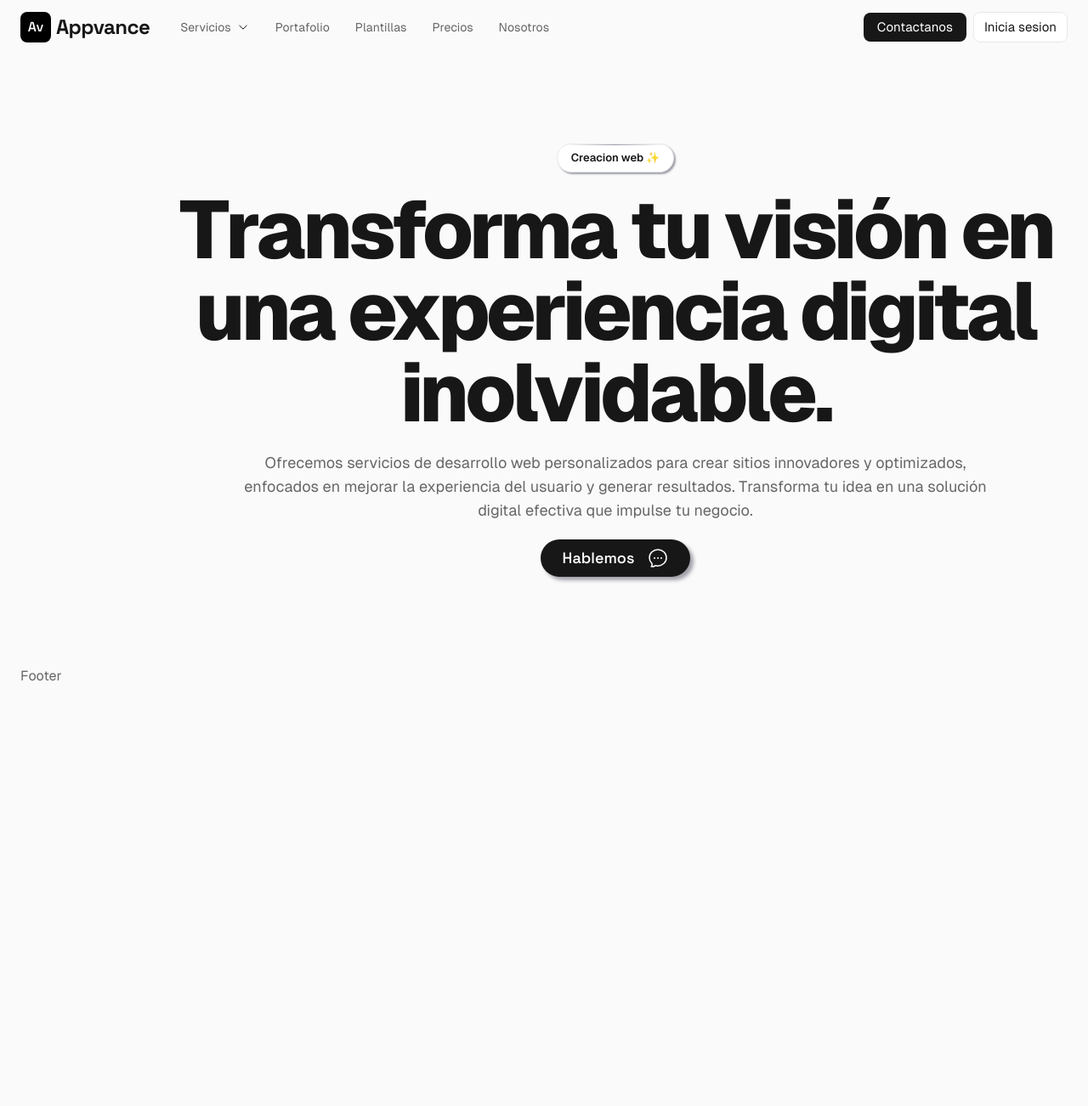
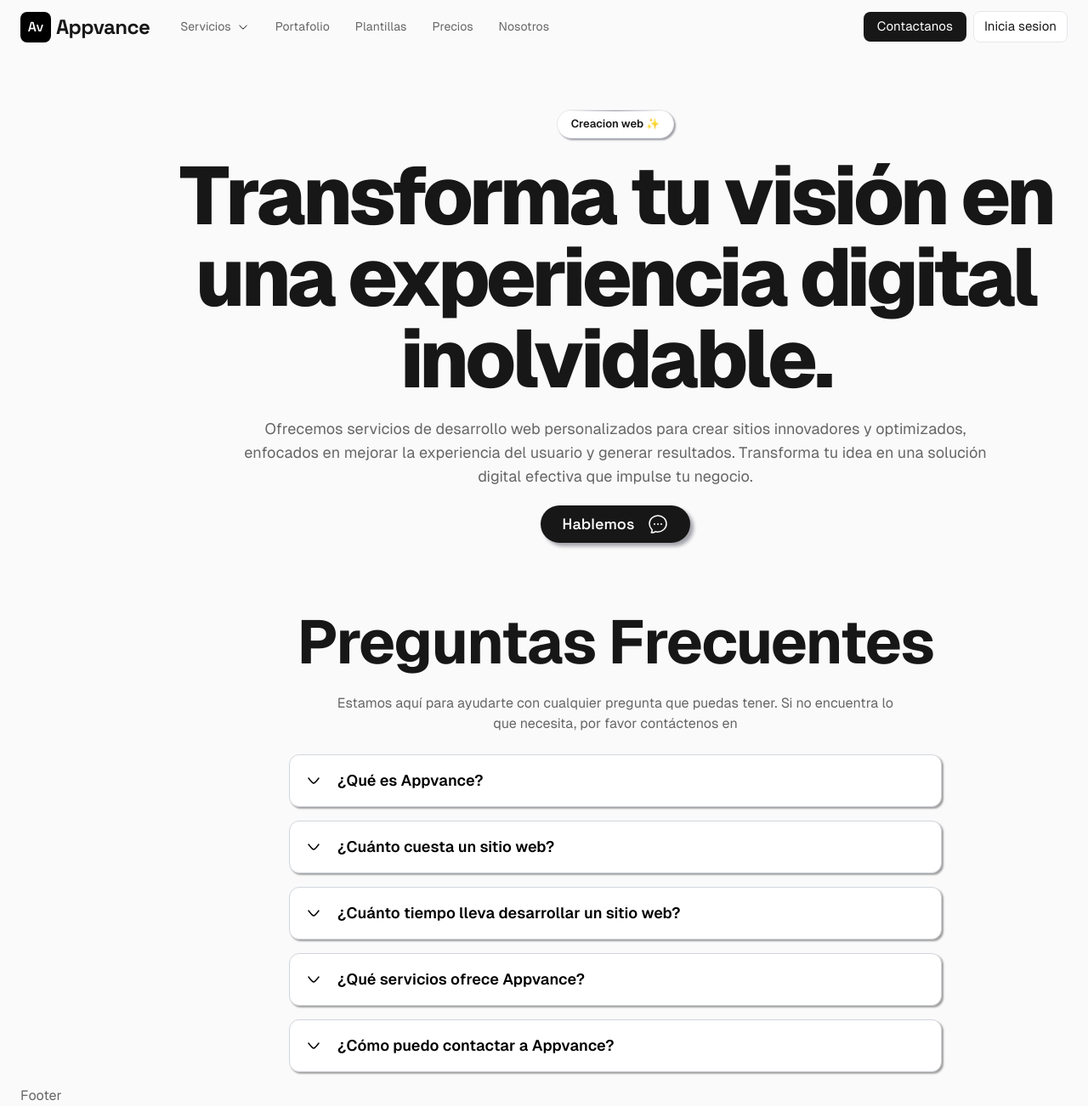
Before and after one commit to VictorManl/appvance, a Next.js app: page /home in a window 1280 px wide. Shown: the top 1302 px of the page at 85% size. Before the commit the page ends 808 px from the top, so only its background shows below. Built offline with nearby package versions, Linux system fonts and the light colour scheme.

Commit message:
Agregar secciones de Hero y FAQ, e integrar framer-motion para animaciones en el encabezado

```diff
--- a/package.json
+++ b/package.json
@@ -9,6 +9,7 @@
     "lint": "next lint"
   },
   "dependencies": {
+    "framer-motion": "^11.11.9",
     "next": "15.0.1",
     "next-themes": "^0.3.0",
     "react": "19.0.0-rc-69d4b800-20241021",
--- a/src/app/(website)/home/page.tsx
+++ b/src/app/(website)/home/page.tsx
@@ -1,29 +1,10 @@
-import { Chat } from '@/assets/icons'
+import { FAQSection, HeroSection } from '@/modules/core'
 
 export default function Home() {
 	return (
-		<section className="flex h-[calc(100dvh-80px)] w-full flex-col items-center justify-center gap-y-5">
-			<div className="relative flex w-full justify-center">
-				<span className="border-border relative z-10 mb-4 inline-block rounded-full border bg-white px-4 py-1.5 text-[13px] font-semibold text-foreground shadow-[2px_2px_2px_#a1a1aa] md:mb-0">
-					Creacion web ✨
-					<span className="absolute left-3 right-3 top-0 h-[1px] bg-gradient-to-r from-zinc-500/0 via-zinc-400 to-zinc-500/0"></span>
-				</span>
-			</div>
-			<h1 className="max-w-6xl text-center text-8xl font-extrabold tracking-tighter text-foreground">
-				Transforma tu visión en una experiencia digital inolvidable.
-			</h1>
-			<p className="max-w-4xl text-center text-lg">
-				Ofrecemos servicios de desarrollo web personalizados para crear sitios
-				innovadores y optimizados, enfocados en mejorar la experiencia del
-				usuario y generar resultados. Transforma tu idea en una solución digital
-				efectiva que impulse tu negocio.
-			</p>
-			<div className="flex w-full justify-center">
-				<button className="inline-flex w-full max-w-44 items-center justify-center gap-x-4 rounded-full bg-foreground px-4 py-2 font-space-grotesk text-lg font-semibold text-white shadow-[4px_4px_4px_#a1a1aa]">
-					Hablemos
-					<Chat className="size-6 text-inherit" />
-				</button>
-			</div>
-		</section>
+		<>
+			<HeroSection />
+			<FAQSection />
+		</>
 	)
 }
--- a/src/components/Header/Header.tsx
+++ b/src/components/Header/Header.tsx
@@ -1,8 +1,25 @@
+'use client'
+
+import { useState } from 'react'
+import { useScroll, useMotionValueEvent } from 'framer-motion'
 import { Logotipo, Nav } from './'
 
 export default function Header() {
+	const { scrollY } = useScroll()
+	const [isScrolling, setIsScrolling] = useState<boolean>(false)
+
+	useMotionValueEvent(scrollY, 'change', (latest) => {
+		if (latest > 50) {
+			setIsScrolling(true)
+		} else {
+			setIsScrolling(false)
+		}
+	})
+
 	return (
-		<header className="sticky top-0 z-40 flex h-16 w-full max-w-full items-center">
+		<header
+			className={`sticky top-0 z-40 flex h-16 w-full max-w-full items-center border-b ${isScrolling ? 'border-b-border bg-white/60 backdrop-blur-md' : 'border-b-transparent bg-transparent'}`}
+		>
 			<div className="mx-auto flex w-[calc(1400px+calc(2*24px))] items-center justify-between px-6">
 				<div className="flex items-center gap-6">
 					<Logotipo />
--- /dev/null
+++ b/src/modules/core/Sections/FAQSection.tsx
@@ -0,0 +1,131 @@
+/* eslint-disable react-hooks/exhaustive-deps */
+'use client'
+
+import { useEffect, useState } from 'react'
+import { AnimatePresence, motion, stagger, useAnimate } from 'framer-motion'
+import { ArrowDown } from '@/assets/icons'
+
+export default function FAQSection() {
+	const [activeIndex, setActiveIndex] = useState<number | null>(null)
+
+	const toggleCollapse = (index: number) => {
+		setActiveIndex(activeIndex === index ? null : index)
+	}
+	return (
+		<section className="mx-auto w-full max-w-4xl p-4">
+			<h2 className="mb-4 text-center text-7xl font-bold tracking-tight text-foreground">
+				Preguntas Frecuentes
+			</h2>
+			<p className="mx-auto my-6 max-w-2xl text-center text-base">
+				Estamos aquí para ayudarte con cualquier pregunta que puedas tener. Si
+				no encuentra lo que necesita, por favor contáctenos en
+			</p>
+			<div className="mx-auto w-full max-w-3xl space-y-4">
+				{FAQquiestions.map((item, index) => (
+					<div
+						key={index}
+						className="cursor-pointer rounded-xl border border-gray-300 bg-white p-4 shadow-[2px_2px_2px_#a1a1a1]"
+						onClick={() => toggleCollapse(index)}
+					>
+						<div className="flex items-center gap-4">
+							<ArrowDown
+								className={`size-6 ${activeIndex === index ? 'rotate-180' : 'rotate-0'} transition duration-100 ease-linear`}
+							/>
+							<h3 className="text-lg font-semibold text-black">
+								{item.question}
+							</h3>
+						</div>
+						<AnimatePresence mode="wait">
+							{activeIndex === index && (
+								<motion.div
+									layout
+									initial={{ opacity: 0, height: 0 }}
+									animate={{ opacity: 1, height: 'auto' }}
+									exit={{ opacity: 0, height: 0 }}
+									className="overflow-hidden pl-10 pr-5"
+								>
+									<TextGeneratareEffect words={item.answer} />
+								</motion.div>
+							)}
+						</AnimatePresence>
+					</div>
+				))}
+			</div>
+		</section>
+	)
+}
+
+const TextGeneratareEffect = ({
+	words,
+	filter = true,
+}: {
+	words: string
+	filter?: boolean
+}) => {
+	const [scope, animate] = useAnimate()
+	const wordsArray = words.split(' ')
+
+	useEffect(() => {
+		animate(
+			'span',
+			{
+				opacity: 1,
+				filter: filter ? 'blur(0)' : 'none',
+			},
+			{
+				duration: 0.2,
+				delay: stagger(0.03),
+				ease: 'backInOut',
+			}
+		)
+	}, [scope.current])
+
+	const renderWords = () => {
+		return (
+			<motion.div ref={scope}>
+				{wordsArray.map((word, idx) => (
+					<motion.span
+						key={word + idx}
+						className="text-[14px] leading-snug"
+						style={{
+							filter: filter ? 'blur(6px)' : 'none',
+							opacity: 0,
+						}}
+					>
+						{word}{' '}
+					</motion.span>
+				))}
+			</motion.div>
+		)
+	}
+
+	return <div className="w-full">{renderWords()}</div>
+}
+
+const FAQquiestions = [
+	{
+		question: '¿Qué es Appvance?',
+		answer:
+			'Appvance es una agencia de desarrollo web y diseño de aplicaciones móviles que ofrece servicios de desarrollo personalizados para crear sitios innovadores y optimizados, enfocados en mejorar la experiencia del usuario y generar resultados.',
+	},
+	{
+		question: '¿Cuánto cuesta un sitio web?',
+		answer:
+			'El costo de un sitio web varía según el alcance del proyecto y los requisitos específicos del cliente.',
+	},
+	{
+		question: '¿Cuánto tiempo lleva desarrollar un sitio web?',
+		answer:
+			'El tiempo de desarrollo de un sitio web depende del alcance del proyecto y los requisitos específicos del cliente. Para obtener una estimación precisa, contáctenos en support@appvance.com',
+	},
+	{
+		question: '¿Qué servicios ofrece Appvance?',
+		answer:
+			'Appvance ofrece servicios de desarrollo web personalizados, diseño de aplicaciones móviles, optimización de motores de búsqueda (SEO), marketing digital y más. Para obtener más información sobre nuestros servicios, visite nuestra página de servicios.',
+	},
+	{
+		question: '¿Cómo puedo contactar a Appvance?',
+		answer:
+			'Puede contactar a Appvance por correo electrónico en support@appvance.com',
+	},
+]
--- /dev/null
+++ b/src/modules/core/Sections/HeroSection.tsx
@@ -0,0 +1,29 @@
+import { Chat } from '@/assets/icons'
+
+export default function HeroSection() {
+	return (
+		<section className="flex h-[calc(90dvh-80px)] w-full flex-col items-center justify-center gap-y-5">
+			<div className="relative flex w-full justify-center">
+				<span className="border-border relative z-10 mb-4 inline-block rounded-full border bg-white px-4 py-1.5 text-[13px] font-semibold text-foreground shadow-[2px_2px_2px_#a1a1aa] md:mb-0">
+					Creacion web ✨
+					<span className="absolute left-3 right-3 top-0 h-[1px] bg-gradient-to-r from-zinc-500/0 via-zinc-400 to-zinc-500/0"></span>
+				</span>
+			</div>
+			<h1 className="max-w-6xl text-center text-8xl font-extrabold tracking-tighter text-foreground">
+				Transforma tu visión en una experiencia digital inolvidable.
+			</h1>
+			<p className="max-w-4xl text-center text-lg">
+				Ofrecemos servicios de desarrollo web personalizados para crear sitios
+				innovadores y optimizados, enfocados en mejorar la experiencia del
+				usuario y generar resultados. Transforma tu idea en una solución digital
+				efectiva que impulse tu negocio.
+			</p>
+			<div className="flex w-full justify-center">
+				<button className="inline-flex w-full max-w-44 items-center justify-center gap-x-4 rounded-full bg-foreground px-4 py-2 font-space-grotesk text-lg font-semibold text-white shadow-[4px_4px_4px_#a1a1aa]">
+					Hablemos
+					<Chat className="size-6 text-inherit" />
+				</button>
+			</div>
+		</section>
+	)
+}
--- /dev/null
+++ b/src/modules/core/index.ts
@@ -0,0 +1,2 @@
+export { default as FAQSection } from './Sections/FAQSection';
+export { default as HeroSection } from './Sections/HeroSection';
```
Also changed, not shown: 1 other file (tests, documents, lock files or other folders).
